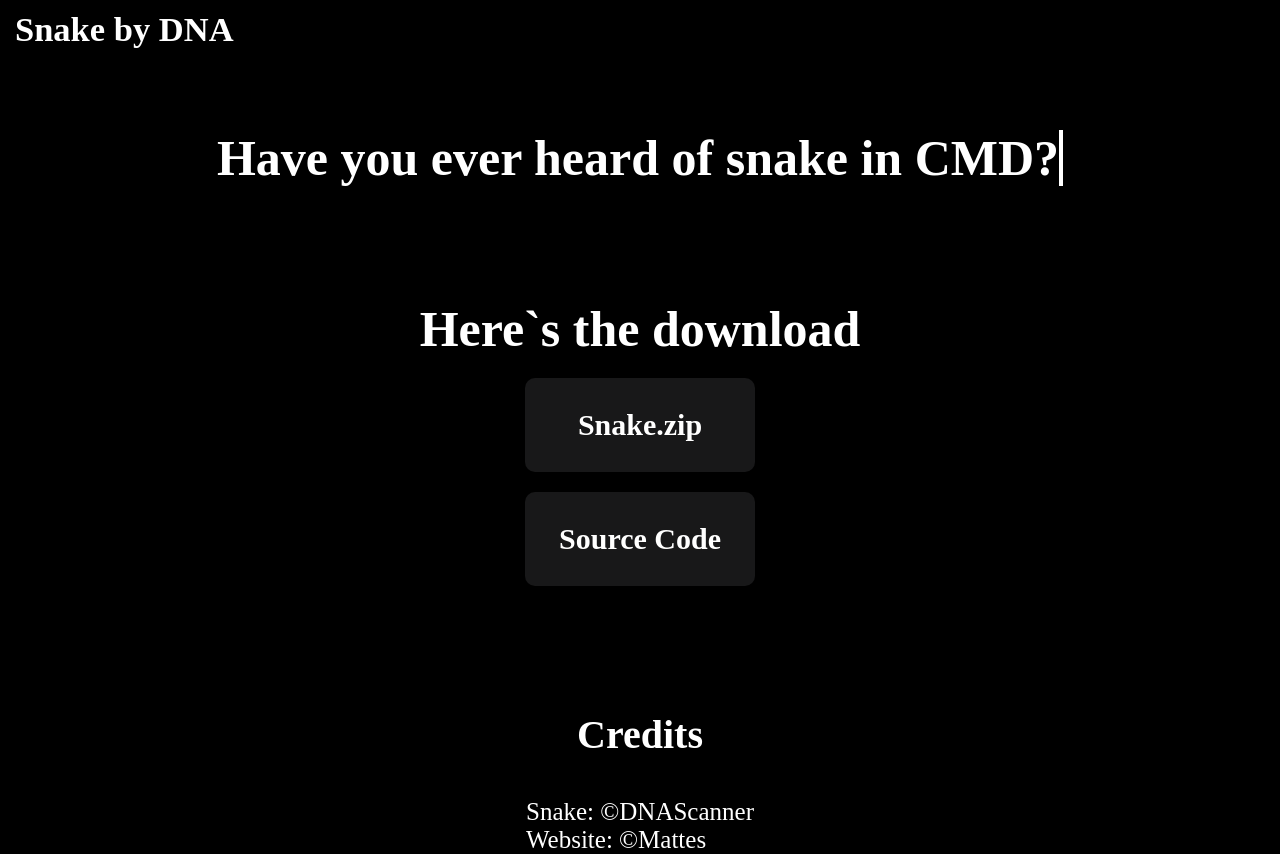
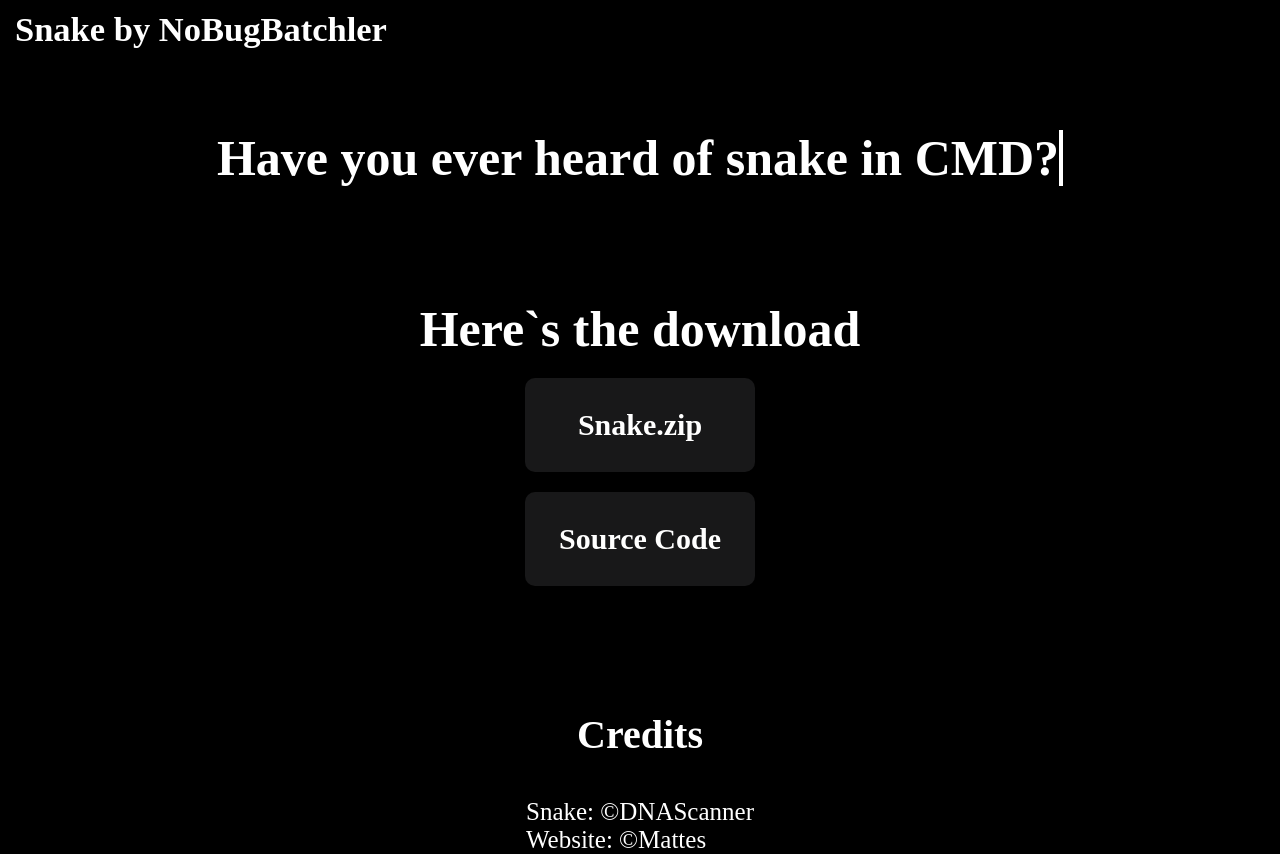
Before and after one commit to NoBugBatchler/Snake, a plain HTML site: page index.html in a window 1280 px wide. Drawn offline with Linux system fonts and the light colour scheme.

Commit message:
Fixed some stuff

```diff
--- a/index.html
+++ b/index.html
@@ -3,7 +3,7 @@
       <head>
             <!--- OpenGraph --->
             <og>
-                  <meta name="og:title" content="Snake by DNA" />
+                  <meta name="og:title" content="Snake by NoBugBatchler" />
                   <meta name="og:site_name" content="Snake.DNAScanner.de" />
                   <meta name="og:url" content="https://snake.dnascanner.de" />
                   <meta
@@ -19,7 +19,7 @@
             </og>
 
             <!--- Controls --->
-            <title>Snake by DNA</title>
+            <title>Snake by NBB</title>
             <meta
                   name="description"
                   content="Hey, feel free to check out my Snake project!"
@@ -42,7 +42,7 @@
       </head>
       <body>
             <nav>
-                  <h1>Snake by DNA</h1>
+                  <h1>Snake by NoBugBatchler</h1>
             </nav>
             <div class="typewrapper">
                   <h1>
```
Also changed, not shown: web/style.css (+12 -12 lines), Game/assets/history.txt (deleted), 6 other files.
